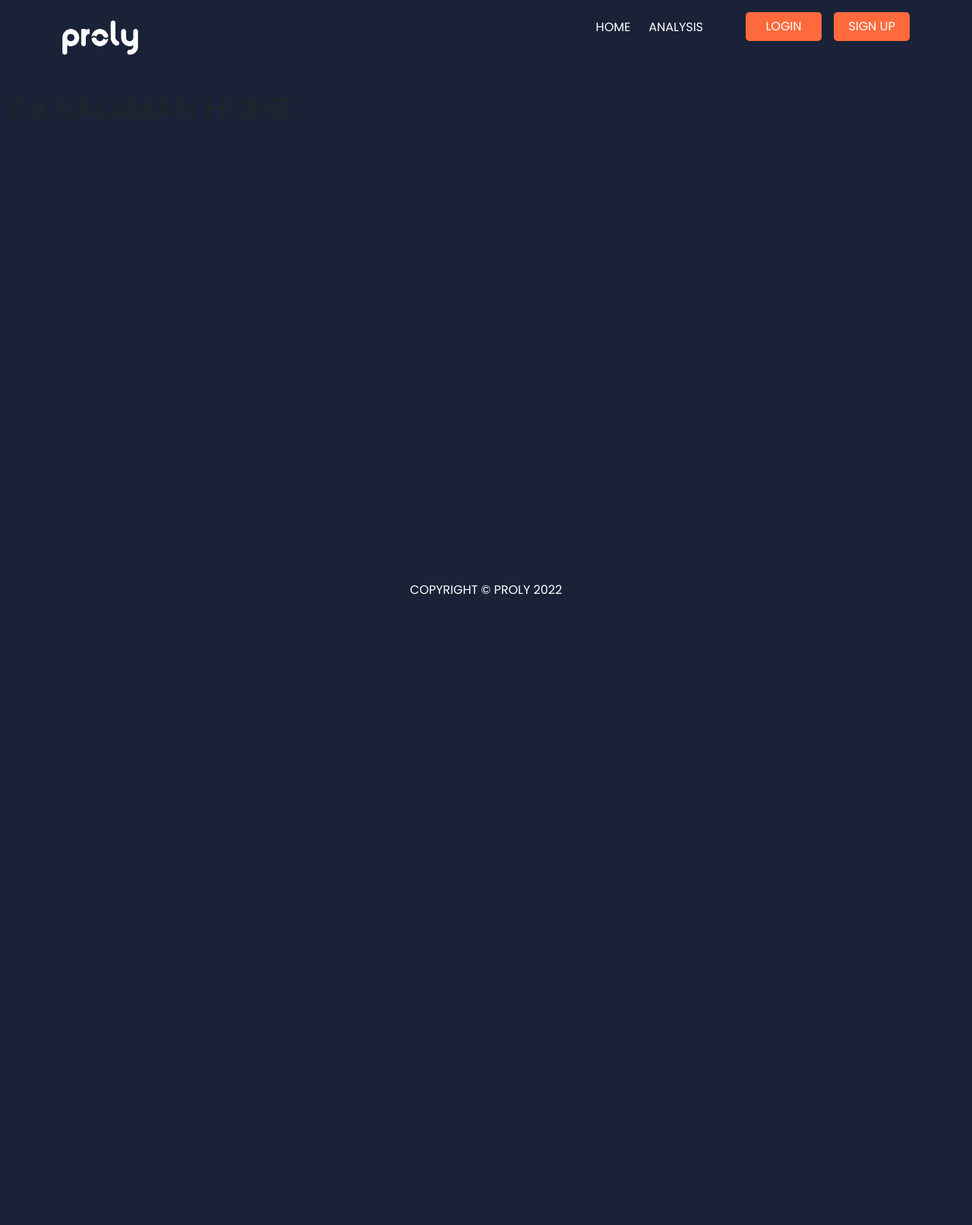
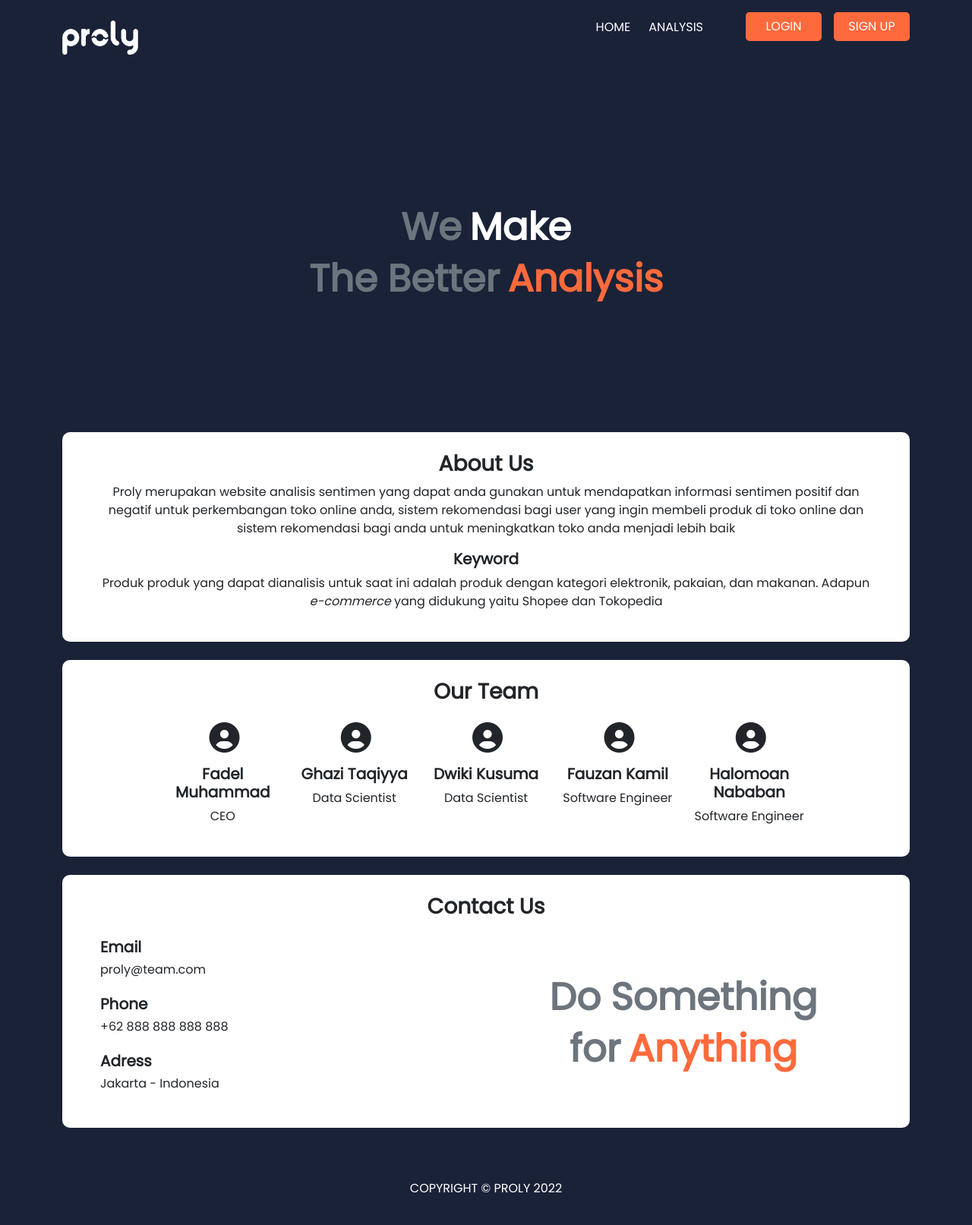
Before and after one commit to taqiyyaghazi/proly-app, a Flask app: page / in a window 1280 px wide. Shown: the whole page at 76% size. Before the commit the page ends 783 px from the top, so only its background shows below. Run offline with Flask 2, Linux system fonts and the light colour scheme; some libraries are stand-ins or nearby versions.

Commit message:
Menambah Content Home

```diff
--- a/website/__init__.py
+++ b/website/__init__.py
@@ -19,7 +19,7 @@ def create_app():
     app.register_blueprint(views, url_prefix='/')
     app.register_blueprint(auth, url_prefix='/')
 
-    from .models import User, Note
+    from .models import User
 
     create_database(app)
 
--- a/website/models.py
+++ b/website/models.py
@@ -4,11 +4,7 @@ from . import db
 from flask_login import UserMixin
 from sqlalchemy.sql import func
 
-class Note(db.Model):
-    id = db.Column(db.Integer, primary_key=True)
-    data = db.Column(db.String(10000))
-    date = db.Column(db.DateTime(timezone=True), default=func.now())
-    user_id = db.Column(db.Integer, db.ForeignKey('user.id'))
+
 
 class User(db.Model, UserMixin):
     id = db.Column(db.Integer, primary_key=True)
--- a/website/static/style/content.css
+++ b/website/static/style/content.css
@@ -44,6 +44,7 @@
   background-color: var(--neutral-color);
   padding: 25px 50px;
   border-radius: 25px;
+  box-shadow: 0 4px 8px 0 rgba(0, 0, 0, 0.2), 0 6px 20px 0 rgba(0, 0, 0, 0.19);
 }
 
 .btn {
@@ -70,6 +71,23 @@ form label {
 
 /* Form */
 
+/* Home */
+.jumbotron {
+  height: 300px;
+  padding: 150px 0px;
+}
+
+.home-content {
+  margin-top: 150px;
+}
+
+.box-home {
+  background-color: var(--neutral-color);
+  padding: 25px 50px;
+  border-radius: 10px;
+}
+/* Home */
+
 @media only screen and (min-device-width: 320px) and (max-device-width: 480px) {
   .hide > div,
   h1,
--- a/website/templates/base.html
+++ b/website/templates/base.html
@@ -61,7 +61,7 @@
 
 
 
-    <div class="container-fluid content">
+    <div class="container-fluid content pb-5">
       {% with messages = get_flashed_messages(with_categories=true) %} {% if
         messages %} {% for category, message in messages %} {% if category ==
         'error' %}
--- a/website/templates/home.html
+++ b/website/templates/home.html
@@ -1,7 +1,98 @@
 {% extends 'base.html' %} {% block title %}Home{% endblock %} {% block content
 %}
 <br />
-<h1>INI HALAMAN HOME</h1>
+<div class="container-fluid">
 
-</form>
+    <div class="headline jumbotron text-center">
+        <h1 class="fw-bolder">
+          <span class="text-secondary">We</span>
+          <span class="text-neutral">Make</span>
+        </h1>
+        <h1 class="fw-bolder">
+          <span class="text-secondary">The Better</span>
+          <span class="text-tertiary">Analysis</span>
+        </h1>
+      </div>
+
+</div>
+<div class="container home-content">
+    <div class="box-home">
+        <h3 class="text-center fw-bolder">About Us</h3>
+        <p class="text-center">Proly merupakan website analisis sentimen
+            yang dapat anda gunakan untuk mendapatkan
+            informasi sentimen positif dan negatif untuk
+            perkembangan toko online anda, sistem rekomendasi
+            bagi user yang ingin membeli produk di toko online
+            dan sistem rekomendasi bagi anda untuk meningkatkan
+            toko anda menjadi lebih baik</p>
+        <h5 class="text-center fw-bolder">Keyword</h5>
+        <p class="text-center">Produk produk yang dapat dianalisis untuk saat ini adalah produk dengan kategori elektronik, pakaian, dan makanan. Adapun <em>e-commerce</em> yang didukung yaitu Shopee dan Tokopedia</p>
+    </div>
+    <br>
+    <div class="box-home">
+        <h3 class="text-center fw-bolder mb-4">Our Team</h3>
+        <div class="row">
+            <div class="col-md-1"></div>
+            <div class="col-md-2 text-center">
+                <img src="" alt="">
+                <i class="fas fa-user-circle fs-1 mb-3"></i>
+                <h5 class="fw-bold">Fadel Muhammad</h4>
+                <p>CEO</p>
+            </div>
+            <div class="col-md-2 text-center">
+                <img src="" alt="">
+                <i class="fas fa-user-circle fs-1 mb-3"></i>
+                <h5 class="fw-bold">Ghazi Taqiyya</h4>
+                <p>Data Scientist</p>
+            </div>
+            <div class="col-md-2 text-center">
+                <img src="" alt="">
+                <i class="fas fa-user-circle fs-1 mb-3"></i>
+                <h5 class="fw-bold">Dwiki Kusuma</h4>
+                <p>Data Scientist</p>
+            </div>
+            <div class="col-md-2 text-center">
+                <img src="" alt="">
+                <i class="fas fa-user-circle fs-1 mb-3"></i>
+                <h5 class="fw-bold">Fauzan Kamil</h4>
+                <p>Software Engineer</p>
+            </div>
+            <div class="col-md-2 text-center">
+                <img src="" alt="">
+                <i class="fas fa-user-circle fs-1 mb-3"></i>
+                <h5 class="fw-bold">Halomoan Nababan</h4>
+                <p>Software Engineer</p>
+            </div>
+            <div class="col-md-1"></div>
+        </div>
+        </div>
+        <br>
+    <div class="box-home">
+        <h3 class="text-center fw-bolder mb-4">Contact Us</h3>
+        <div class="row">
+            <div class="col-md-6">
+                <h5 class="fw-bold">Email</h5>
+                <h6 class="mb-4">proly@team.com</h6>
+                <h5 class="fw-bold">Phone</h5>
+                <h6 class="mb-4">+62 888 888 888 888</h6>
+                <h5 class="fw-bold">Adress</h5>
+                <h6 class="mb-4">Jakarta - Indonesia</h6>
+            </div>
+
+            <div class="col-md-6">
+                <div class="headline text-center pt-5">
+                    <h1 class="fw-bolder">
+                      <span class="text-secondary">Do Something</span>
+                    </h1>
+                    <h1 class="fw-bolder">
+                      <span class="text-secondary">for</span>
+                      <span class="text-tertiary">Anything</span>
+                    </h1>
+                  </div>
+            </div>
+        </div>
+        </div>
+</div>
+
+
 {% endblock %}
--- a/website/views.py
+++ b/website/views.py
@@ -2,7 +2,6 @@ from flask import Blueprint, render_template, request, flash, jsonify
 from flask.helpers import flash
 from flask_login import login_required, current_user
 from sqlalchemy.sql.functions import user
-from .models import Note
 from . import db
 import json
 
@@ -10,16 +9,7 @@ views = Blueprint('views', __name__)
 
 @views.route('/', methods=['GET', 'POST'])
 def home():
-    if request.method == 'POST':
-        note = request.form.get('note')
 
-        if len(note) <= 1:
-            flash('Catatan terlalu pendek!', category='error')
-        else:
-            new_note = Note(data=note, user_id=current_user.id)
-            db.session.add(new_note)
-            db.session.commit()
-            flash('Catatan telah ditambahkan.', category='success')
 
     return render_template('home.html', user=current_user) # Route Homepage
 
```
